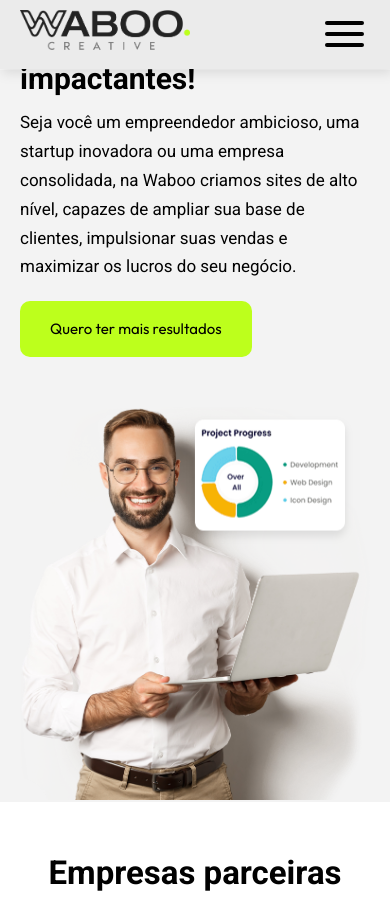
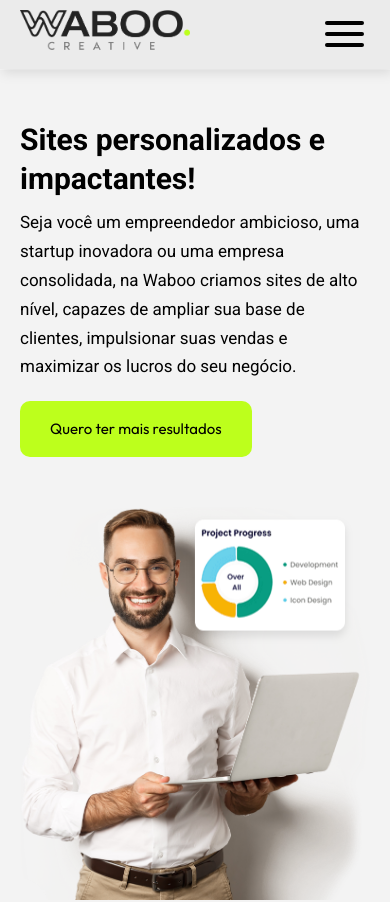
Before and after one commit to rodrigo7584/waboo-campanha, a Next.js app: page / in a window 390 px wide. Shown: the top 902 px of the page. Built offline with nearby package versions, Linux system fonts and the light colour scheme.

Commit message:
10/02/2024

```diff
--- a/styles/hero.css
+++ b/styles/hero.css
@@ -43,6 +43,9 @@
   .hero h1 {
     font-size: 3rem;
   }
+  .hero .col-right {
+    margin-top: 00rem;
+  }
   .hero .col-left .img-graphic {
     width: 15rem;
   }
```
